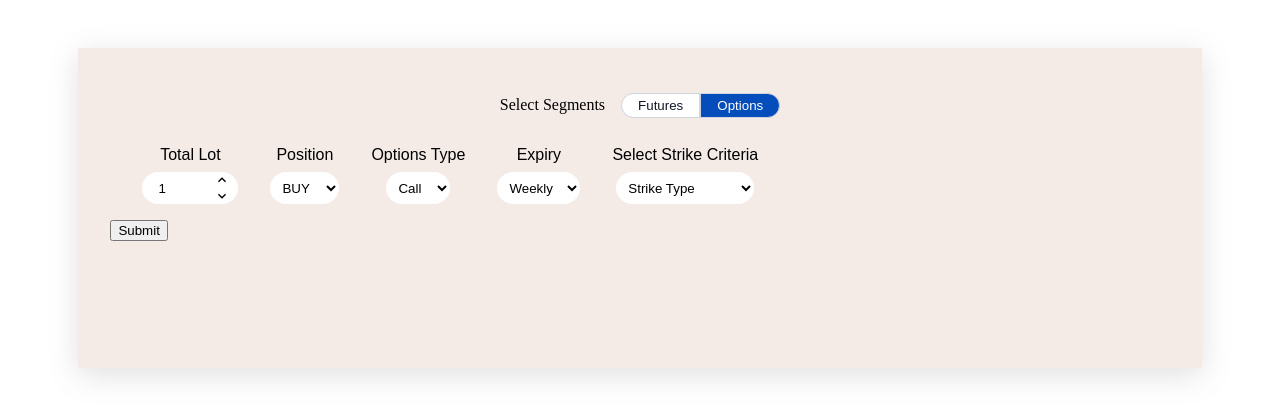
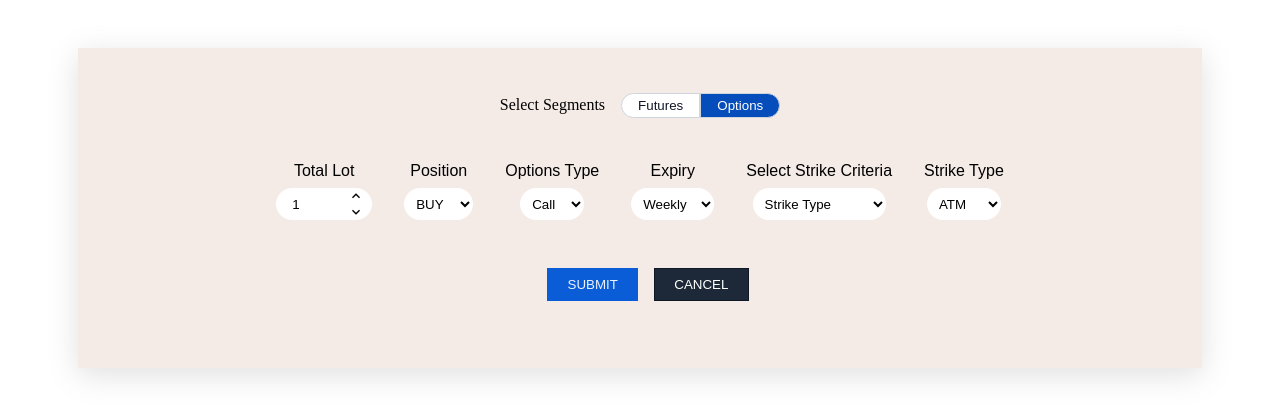
Before and after one commit to gokuljs/algo-post-leg-builder-feature, a React (Create React App) app: page / in a window 1280 px wide. Shown: the top 418 px of the page. Built offline with nearby package versions, Linux system fonts and the light colour scheme.

Commit message:
leg builder functionality stage 1

```diff
--- a/src/components/DropDown/CustomDropdown/Index.tsx
+++ b/src/components/DropDown/CustomDropdown/Index.tsx
@@ -1,28 +1,19 @@
 import { Grid } from "@mui/material";
 import React from "react";
 import { CustomSelect, CustomSelectContainer } from "./styles";
+import { DropDownProps } from "./types";
 
-function CustomDropDown({
-  name,
-  fieldName,
-  lists,
-  register,
-}: {
-  name: string;
-  fieldName: string;
-  lists?: any[];
-  register: any;
-}) {
+function CustomDropDown({ name, fieldName, lists, register }: DropDownProps) {
   return (
     <CustomSelectContainer>
-      <p className="label">{name}</p>
+      {name && <p className="label">{name}</p>}
       <Grid>
         <CustomSelect {...register(fieldName)}>
           {lists &&
             Array.isArray(lists) &&
             lists.length > 0 &&
             React.Children.toArray(
-              lists.map((value) => (
+              lists.map((value, index) => (
                 <option value={value} key={value}>
                   {value}
                 </option>
--- a/src/components/DropDown/CustomDropdown/styles.tsx
+++ b/src/components/DropDown/CustomDropdown/styles.tsx
@@ -5,7 +5,7 @@ export const CustomSelectContainer = styled(Grid)`
   flex-direction: column;
   justify-content: center;
   align-items: center;
-  margin: 0 1rem;
+  margin: 1rem 1rem;
   .label {
     padding: 0;
     margin: 0;
--- /dev/null
+++ b/src/components/DropDown/CustomDropdown/types.ts
@@ -0,0 +1,6 @@
+export type DropDownProps = {
+  name?: string;
+  fieldName: string;
+  lists?: any[];
+  register: any;
+};
--- a/src/components/customInputs/NumberInput/index.tsx
+++ b/src/components/customInputs/NumberInput/index.tsx
@@ -3,18 +3,14 @@ import React, { useEffect, useState } from "react";
 import { CustomInputContainer } from "./styles";
 import KeyboardArrowUpIcon from "@mui/icons-material/KeyboardArrowUp";
 import KeyboardArrowDownIcon from "@mui/icons-material/KeyboardArrowDown";
+import { NumberInputProps } from "./types";
 
 function NumberInput({
   name,
   fieldName,
   register,
   setValue,
-}: {
-  name: string;
-  fieldName: string;
-  register?: any;
-  setValue: any;
-}) {
+}: NumberInputProps) {
   const [customValue, setCustomValue] = useState<number>(1);
   useEffect(() => {
     if (customValue <= 1) {
@@ -23,7 +19,8 @@ function NumberInput({
   }, [customValue]);
   return (
     <CustomInputContainer>
-      <p className="label">{name}</p>
+      {name && <p className="label">{name}</p>}
+
       <Grid className="input-container">
         <input
           type="number"
--- a/src/components/customInputs/NumberInput/styles.tsx
+++ b/src/components/customInputs/NumberInput/styles.tsx
@@ -4,7 +4,7 @@ export const CustomInputContainer = styled(Grid)`
   width: fit-content;
   height: fit-content;
   display: flex;
-  margin: 0 1rem;
+  margin: 1rem 1rem;
   flex-direction: column;
   justify-content: flex-start;
   align-items: center;
--- /dev/null
+++ b/src/components/customInputs/NumberInput/types.ts
@@ -0,0 +1,6 @@
+export type NumberInputProps = {
+  name?: string;
+  fieldName: string;
+  register?: any;
+  setValue: any;
+};
--- a/src/pages/HomePage/index.tsx
+++ b/src/pages/HomePage/index.tsx
@@ -10,8 +10,9 @@ import {
   MainContainer,
   OptionsContainer,
   SegmentContainer,
+  StraddleWidthOptions,
 } from "./styles";
-import { SEGMENTS } from "./types";
+import { SEGMENTS, StrikeCriteria } from "./types";
 import { inputList, leftButtonBorder, rightButtonBorder } from "./utils";
 import { useForm } from "react-hook-form";
 
@@ -21,6 +22,61 @@ function HomePage() {
   const onSubmit = (data: any) => console.log(data);
   const selectedStrikeCriteria = watch("strikeCriteria");
   console.log(typeof selectedStrikeCriteria, "ssss");
+
+  const handleStrikeCriteria = () => {
+    switch (true) {
+      case selectedStrikeCriteria === StrikeCriteria.STRADDLE_WIDTH:
+        return (
+          <StraddleWidthOptions
+            display="flex"
+            justifyContent="center"
+            alignItems="center"
+          >
+            [ATM Strike{" "}
+            <CustomDropDown
+              name=""
+              fieldName="atmStrike"
+              lists={["+", "-"]}
+              register={register}
+            />{" "}
+            (
+            <NumberInput
+              name=""
+              fieldName="strikeAdjustMent"
+              register={register}
+              setValue={setValue}
+            />{" "}
+            &times; ATM Straddle Price ) ]
+          </StraddleWidthOptions>
+        );
+      case selectedStrikeCriteria === StrikeCriteria.PREMIUM_RANGE:
+        return (
+          <Grid display="flex">
+            <NumberInput
+              name="Lower Range"
+              fieldName="lowerRange"
+              register={register}
+              setValue={setValue}
+            />
+            <NumberInput
+              name="Upper Range"
+              fieldName="upperRange"
+              register={register}
+              setValue={setValue}
+            />
+          </Grid>
+        );
+      default:
+        return (
+          <CustomDropDown
+            name="Strike Type"
+            fieldName="strikeType"
+            lists={["ATM", "OTM1"]}
+            register={register}
+          />
+        );
+    }
+  };
   return (
     <HomePageWrapper display="flex" justifyContent="center" alignItems="center">
       <MainContainer
@@ -81,8 +137,12 @@ function HomePage() {
                   </>
                 ))
               )}
+            {handleStrikeCriteria()}
+            <Grid className="submit-container" container lg={12}>
+              <input className="submit" type="submit" />
+              <input className="cancel" type="button" value="cancel" />
+            </Grid>
           </FormContainer>
-          <input type="submit" />
         </OptionsContainer>
       </MainContainer>
     </HomePageWrapper>
--- a/src/pages/HomePage/styles.tsx
+++ b/src/pages/HomePage/styles.tsx
@@ -62,7 +62,46 @@ export const OptionsContainer = styled(Grid)`
 export const FormContainer = styled("form")`
   width: 100%;
   display: flex;
-  justify-content: flex-start;
+  justify-content: center;
   margin: 1rem;
   align-items: center;
+  flex-wrap: wrap;
+  .submit-container {
+    display: flex;
+    justify-content: center;
+    align-items: center;
+    margin-top: 2rem;
+    .submit {
+      padding: 0.5rem 1.2rem;
+      color: #ecf2fc;
+      text-transform: uppercase;
+      font-family: sans-serif;
+      background-color: #0b5cd7;
+      border: 1px solid #0b5cd733;
+      transition: all 0.2s ease-in-out;
+      margin: 0 1rem;
+      :hover {
+        color: #0b5cd7;
+        background-color: #ecf2fc;
+      }
+    }
+    .cancel {
+      padding: 0.5rem 1.2rem;
+      text-transform: uppercase;
+      font-family: sans-serif;
+      border: 1px solid #101828;
+      background-color: #1d2939;
+      transition: all 0.2s ease-in-out;
+      color: #ffffff;
+      :hover {
+        color: #101828;
+        background-color: #f9fafb;
+        border: 1px solid #e4e7ec;
+      }
+    }
+  }
 `;
+
+export const StraddleWidthOptions = styled(Grid)`
+  margin: 1rem;
+`;
--- a/src/pages/HomePage/types.ts
+++ b/src/pages/HomePage/types.ts
@@ -18,3 +18,9 @@ export type InputListProps = {
   type: "DROPDOWN" | "NUMBER_INPUT";
   children?: any[];
 };
+
+export enum StrikeCriteria {
+  STRIKE_TYPE = "Strike Type",
+  PREMIUM_RANGE = "Premium Range",
+  STRADDLE_WIDTH = "Straddle Width",
+}
--- a/src/pages/HomePage/utils.ts
+++ b/src/pages/HomePage/utils.ts
@@ -37,11 +37,6 @@ export const inputList: InputListProps[] = [
     name: "Select Strike Criteria",
     type: "DROPDOWN",
     filedName: "strikeCriteria",
-    children: [
-      "Strike Type",
-      "Premium Range",
-      "Closest Premium",
-      "Straddle Width",
-    ],
+    children: ["Strike Type", "Premium Range", "Straddle Width"],
   },
 ];
```
